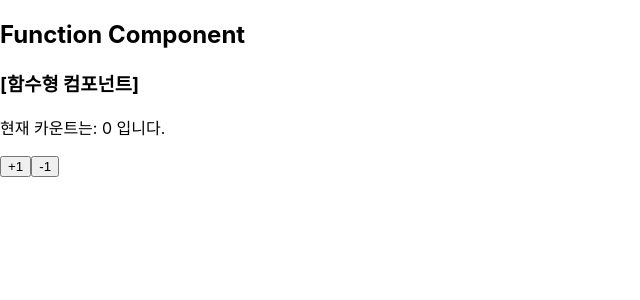
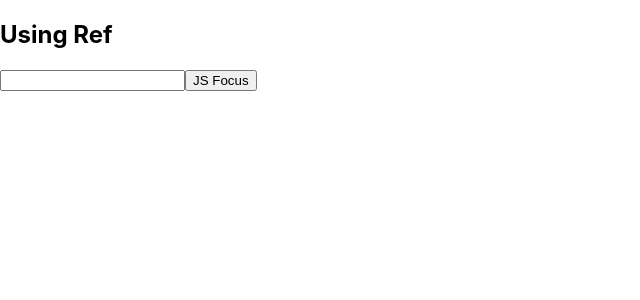
Before and after one commit to narae90/react-practice, a React (Create React App) app in the folder cra/: page / in a window 1280 px wide. Shown: the top 300 px of the page, without its empty margins (0-640 px from the left). Built offline with nearby package versions, Linux system fonts and the light colour scheme.

Commit message:
Using Ref

```diff
--- a/cra/src/App.function.jsx
+++ b/cra/src/App.function.jsx
@@ -1,16 +1,23 @@
-import React from "react";
-import UseStateComp from "./component/UseStateComp";
+import React from 'react';
+import UseStateComp from './components/UseStateComp'
+import UseEffectComp from './components/UseEffectComp';
+import { useState } from 'react';
 
-function App(){
-    return(
+function App() {
+    //  useEffect 테스트를 위한 상태변수
+    const [visible, setVisible] = useState(false);
+
+    return (
         <>
             <h2>Function Component</h2>
             <UseStateComp
                 contents="[함수형 컴포넌트]" />
+            <button onClick={() => setVisible(!visible)}>
+                {visible ? "숨기기": "보이기"}
+            </button>
+            { visible && <UseEffectComp /> }
         </>
     )
 }
 
-
-
 export default App;
--- /dev/null
+++ b/cra/src/App.ref.jsx
@@ -0,0 +1,12 @@
+import ReactRef from './components/ReactRef'
+
+function App() {
+    return (
+        <div>
+            <h2>Using Ref</h2>
+            <ReactRef />
+        </div>
+    )
+}
+
+export default App;
--- /dev/null
+++ b/cra/src/components/ReactRef.jsx
@@ -0,0 +1,23 @@
+import React, { Component } from 'react';
+
+class ReactRef extends Component {
+    constructor(props) {
+        super(props);
+    }
+    JavaScriptFocus() {
+        //  VJS로 DOM 객체에 접근
+        document.getElementById("id")
+            .style.backgroundColor ="lightblue";
+        document.getElementById("id").focus();
+    }
+    render() {
+        return (
+            <>
+                <input id="id" type="text" />
+                <input type="button" value="JS Focus"
+                    onClick={this.JavaScriptFocus} />
+            </>
+        )
+    }
+}
+export default ReactRef;
--- /dev/null
+++ b/cra/src/components/UseEffectComp.jsx
@@ -0,0 +1,45 @@
+import { useState, useEffect } from 'react'
+
+function UseEffectComp() {
+    const [count, setCount] = useState(0);
+
+    //  렌더링 될때마다 Effect 발생
+    // useEffect(() => {
+    //     console.log("렌더링 될때마다 Effect");
+    // })
+
+    //  처음 렌더링 될 때만 실행되는 Effect
+    //  두 번째 인자를 빈 배열로 전달
+    // useEffect(() => {
+    //     console.log("처음 렌더링 될 때 Effect");
+    // }, [])  //  의존하고 있는 상태 변수가 없다
+
+    //  특정 상태 변수가 변경될 때 실행하는 Effect
+    // useEffect(() => {
+    //     console.log("count 변수가 업데이트 Effect");
+    //     console.log("변경된 count:", count);
+    // }, [count]);    //  이 Effect는 count 변수에 의존
+
+    //  컴포넌트가 Unmount, 업데이트 직전에 실행하는 Effect
+    //  Clean up 함수를 return
+    useEffect(() => {
+        console.log("useEffect: count:", count);
+        //  Cleanup 함수
+        return () => {
+            console.log("클린업 함수");
+            console.log("count:", count);
+        }
+    }, []);
+    //  오직 언마운트 시점에서만 뒷정리 함수를 호출하고 싶을 때
+    //  두 번째 인자 값으로 빈 배열을 넘기면 된다
+
+    return (
+        <div>
+            <h3>Effect 상태</h3>
+            <p>{count}</p>
+            <button onClick={() => setCount(count + 1)}>증가</button>
+        </div>
+    )
+}
+
+export default UseEffectComp;
```
Also changed, not shown: cra/src/index.js (+4 -5 lines), cra/src/components/Item.jsx (renamed from cra/src/component/Item.jsx), cra/src/components/PropClass.jsx (renamed from cra/src/component/PropClass.jsx), cra/src/components/PropFunc.jsx (renamed from cra/src/component/PropFunc.jsx), cra/src/components/ReactState.jsx (renamed from cra/src/component/ReactState.jsx), cra/src/components/UseStateComp.jsx (renamed from cra/src/component/UseStateComp.jsx).
